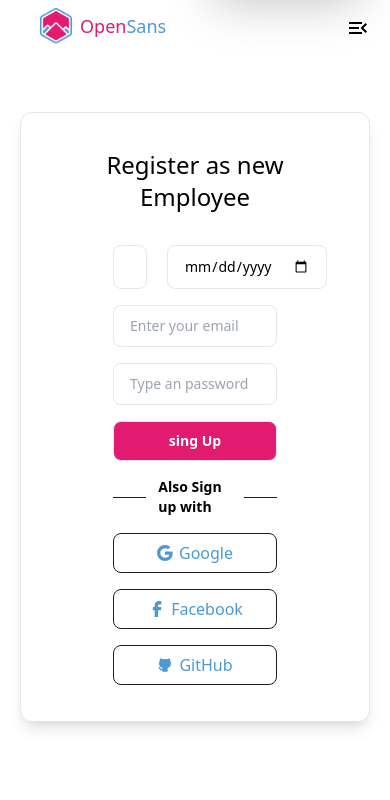
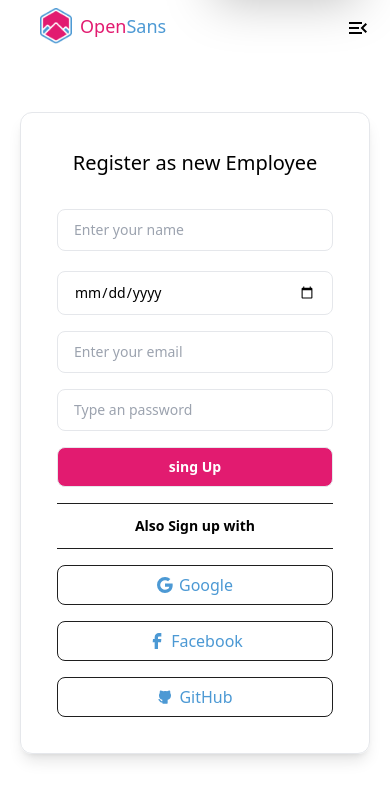
Before and after one commit to ashikalahi546/assignment-twelve-client-server, a React (Vite) app: page /joinemployee in a window 390 px wide. Shown: the top 800 px of the page. Built offline with nearby package versions, Linux system fonts and the light colour scheme.

Commit message:
update text size

```diff
--- a/src/pages/JoinEmoloyee.jsx
+++ b/src/pages/JoinEmoloyee.jsx
@@ -7,11 +7,11 @@ const JoinEmoloyee = () => {
   return (
     <div className="mt-28 flex justify-center ">
       <div className=" p-9 shadow-lg sm:w-[642px] w-full  border rounded-xl">
-        <h2 className="text-center lg:text-[40px] sm:text-xl text-2xl font-medium ">
+        <h2 className="text-center lg:text-[40px] sm:text-3xl text-xl font-medium ">
           Register as new Employee
         </h2>
-        <div className="px-14 mt-8 flex flex-col gap-4">
-          <div className="flex gap-5">
+        <div className="md:px-14 mt-8 flex flex-col gap-4">
+          <div className="flex md:flex-row flex-col gap-5">
             <input
               type="text"
               placeholder="Enter your name"
@@ -38,10 +38,10 @@ const JoinEmoloyee = () => {
             sing Up
           </button>
 
-          <div className="flex items-center gap-3">
-            <div className="w-4/12 border-b border-[#1F1F1F]"></div>
-            <p className="text-sm font-semibold">Also Sign up with</p>
-            <div className="w-4/12 border-b border-[#1F1F1F]"></div>
+          <div className="flex sm:flex-row flex-col items-center gap-3">
+            <div className="sm:w-4/12 w-full  border-b border-[#1F1F1F]"></div>
+            <p className="text-sm font-semibold ">Also Sign up with</p>
+            <div className="sm:w-4/12 w-full border-b border-[#1F1F1F]"></div>
           </div>
           <div>
             <button className=" border-[#1F1F1F] border w-full rounded-lg h-10 flex items-center justify-center gap-1.5 font-medium text-[#4C99D4]">
--- a/src/pages/JoinManager.jsx
+++ b/src/pages/JoinManager.jsx
@@ -13,7 +13,7 @@ const JoinManager = () => {
     <div className="mt-28">
       <div className=" flex justify-center ">
         <div className=" p-9 shadow-lg sm:w-[599px] w-full  border rounded-xl">
-          <h2 className="text-center lg:text-[40px] sm:text-3xl text-2xl font-medium ">
+          <h2 className="text-center lg:text-[40px] sm:text-3xl text-xl font-medium ">
             Register as HR Manager
           </h2>
           <div className="md:px-10 flex flex-col gap-3">
@@ -60,7 +60,7 @@ const JoinManager = () => {
       </div>
       <div>
         <h2 className="md:text-3xl text-xl font-bold text-center mt-8">
-          Select a package{" "}
+          Select a package
         </h2>
 
         <div className="grid lg:grid-cols-3 sm:grid-cols-2 gap-10 my-10">
--- a/src/pages/Login.jsx
+++ b/src/pages/Login.jsx
@@ -11,7 +11,7 @@ const Login = () => {
             EMPLOYEE
           </button>
         </div>
-        <h2 className="text-center lg:text-[40px] sm:text-3xl text-2xl font-medium my-8">
+        <h2 className="text-center lg:text-[40px] sm:text-3xl text-xl font-medium my-8">
           Login in to Continue
         </h2>
         <div className="mt-5 px-5">
```
